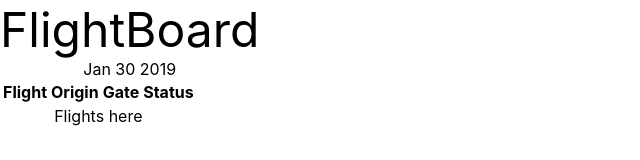
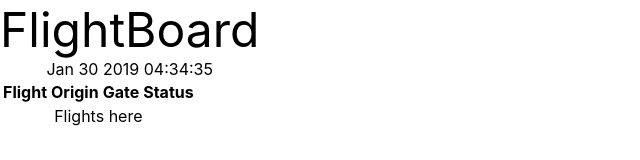
Before and after one commit to theBRiGuy/flight-board, a React (Create React App) app: page / in a window 1280 px wide. Shown: the top 160 px of the page, without its empty margins (0-640 px from the left). Built offline with nearby package versions, Linux system fonts and the light colour scheme.

Commit message:
Updates to Time to show seconds (setInterval), and rough-in for handling flight changes

```diff
--- a/package.json
+++ b/package.json
@@ -5,9 +5,9 @@
   "dependencies": {
     "moment": "^2.24.0",
     "node-sass": "^4.11.0",
-    "react": "^16.7.0",
-    "react-dom": "^16.7.0",
-    "react-scripts": "2.1.3"
+    "react": "^16.8.6",
+    "react-dom": "^16.8.6",
+    "react-scripts": "^2.1.8"
   },
   "scripts": {
     "start": "react-scripts start",
--- a/src/Board.js
+++ b/src/Board.js
@@ -4,6 +4,20 @@ import Time from './Time'
 import FlightTable from './FlightTable'
 
 class Board extends Component {
+
+	constructor(props) {
+		super(props)
+
+		this.state = {
+			flights: []
+		}
+
+		this.handleUpdateFlights = this.handleUpdateFlights.bind(this)
+	}
+
+	handleUpdateFlights() {
+
+	}
 
 	render() {
 		return (
@@ -15,7 +29,9 @@ class Board extends Component {
 					</div>
 				</div>
 				<div className="Board__body">
-					<FlightTable />
+					<FlightTable
+						onHandleUpdateFlights={this.handleUpdateFlights}
+					/>
 				</div>
 			</div>
 		)
--- a/src/FlightTable.js
+++ b/src/FlightTable.js
@@ -5,7 +5,7 @@ class FlightTable extends Component {
   getFlights() {
    return (
      <tr>
-       <td colspan="4">
+       <td colSpan="4">
         Flights here
        </td>
      </tr>
--- a/src/Time.js
+++ b/src/Time.js
@@ -1,15 +1,32 @@
-import React from 'react'
+import React, { Component } from 'react'
 import Moment, { moment } from 'moment'
 
-const Time = () => {
+class Time extends Component {
 
-  const dateNow = () => {
-    return new Moment().format("MMM D YYYY")
+  constructor(props) {
+    super(props)
+    this.state = {
+      curTime: this.timeFactory()
+    }
   }
 
-  return (
-    <div className="Time">{ dateNow() }</div>
-  )
+  render() {
+    return (
+      <div className="Time">{this.state.curTime}</div>
+    )
+  }
+
+  componentDidMount() {
+    setInterval(() => {
+      this.setState({
+        curTime: this.timeFactory()
+      })
+    }, 1000)
+  }
+
+  timeFactory() {
+    return new Moment().format('MMM D YYYY HH:mm:ss')
+  }
 }
 
 export default Time
```
Also changed, not shown: 1 other file (tests, documents, lock files or other folders).
